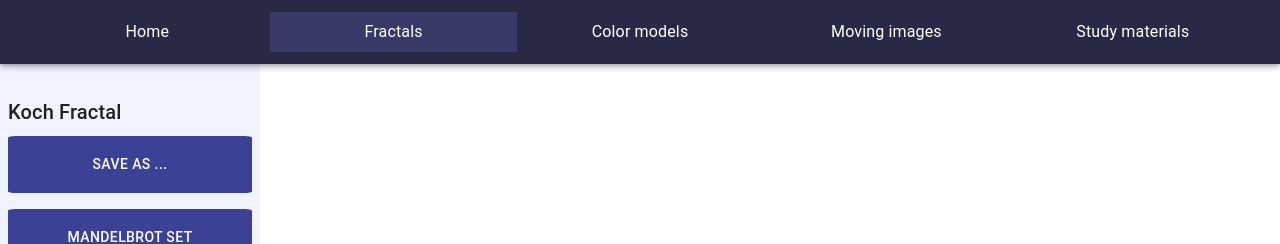
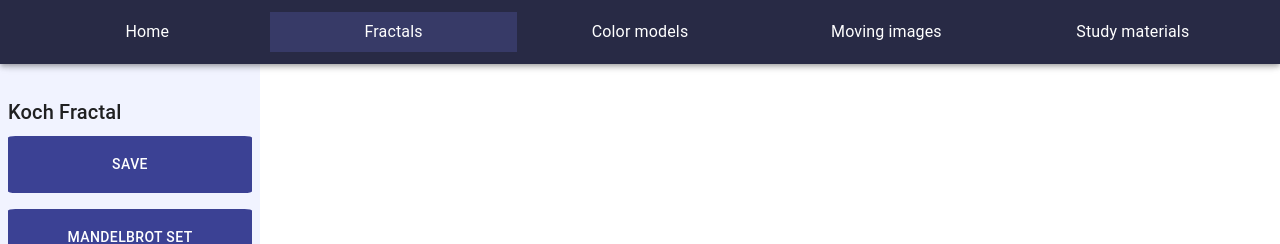
Before and after one commit to Marichka0406/computer-graphics, a React (Create React App) app: page /fractals in a window 1280 px wide. Shown: the top 244 px of the page. Built offline with nearby package versions, Linux system fonts and the light colour scheme.

Commit message:
Changed save as button to save

```diff
--- a/src/components/Fractals/FractalsMenu.jsx
+++ b/src/components/Fractals/FractalsMenu.jsx
@@ -79,7 +79,7 @@ function FractalsMenu({
         }}
         onClick={hadleImageSaving}
       >
-        Save as ...
+        Save
       </Button>
       <Button
         onClick={handleFractalSelect}
```
